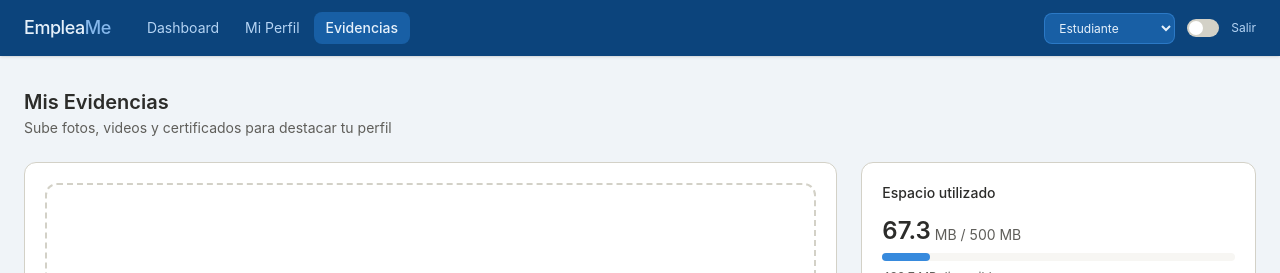
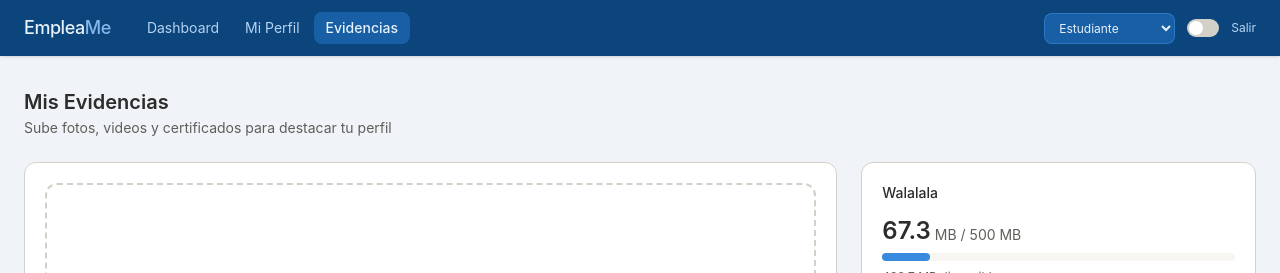
Before and after one commit to alexnavarro21/EmpleaMe, a React (Vite) app: page /estudiante/evidencias in a window 1280 px wide. Shown: the top 273 px of the page. Built offline with nearby package versions, Linux system fonts and the light colour scheme; some icons are missing.

Commit message:
feat:probe branch2

```diff
--- a/src/pages/estudiante/Evidencias.jsx
+++ b/src/pages/estudiante/Evidencias.jsx
@@ -90,7 +90,7 @@ export default function EstudianteEvidencias() {
 
         <div className="flex flex-col gap-4">
           <Card>
-            <p className={`text-sm font-medium ${T} mb-3`}>Espacio utilizado</p>
+            <p className={`text-sm font-medium ${T} mb-3`}>Walalala</p>
             <div className="flex items-end gap-1 mb-1.5">
               <span className={`text-2xl font-semibold ${T}`}>67.3</span>
               <span className={`text-sm ${M} mb-0.5`}>MB / 500 MB</span>
```
